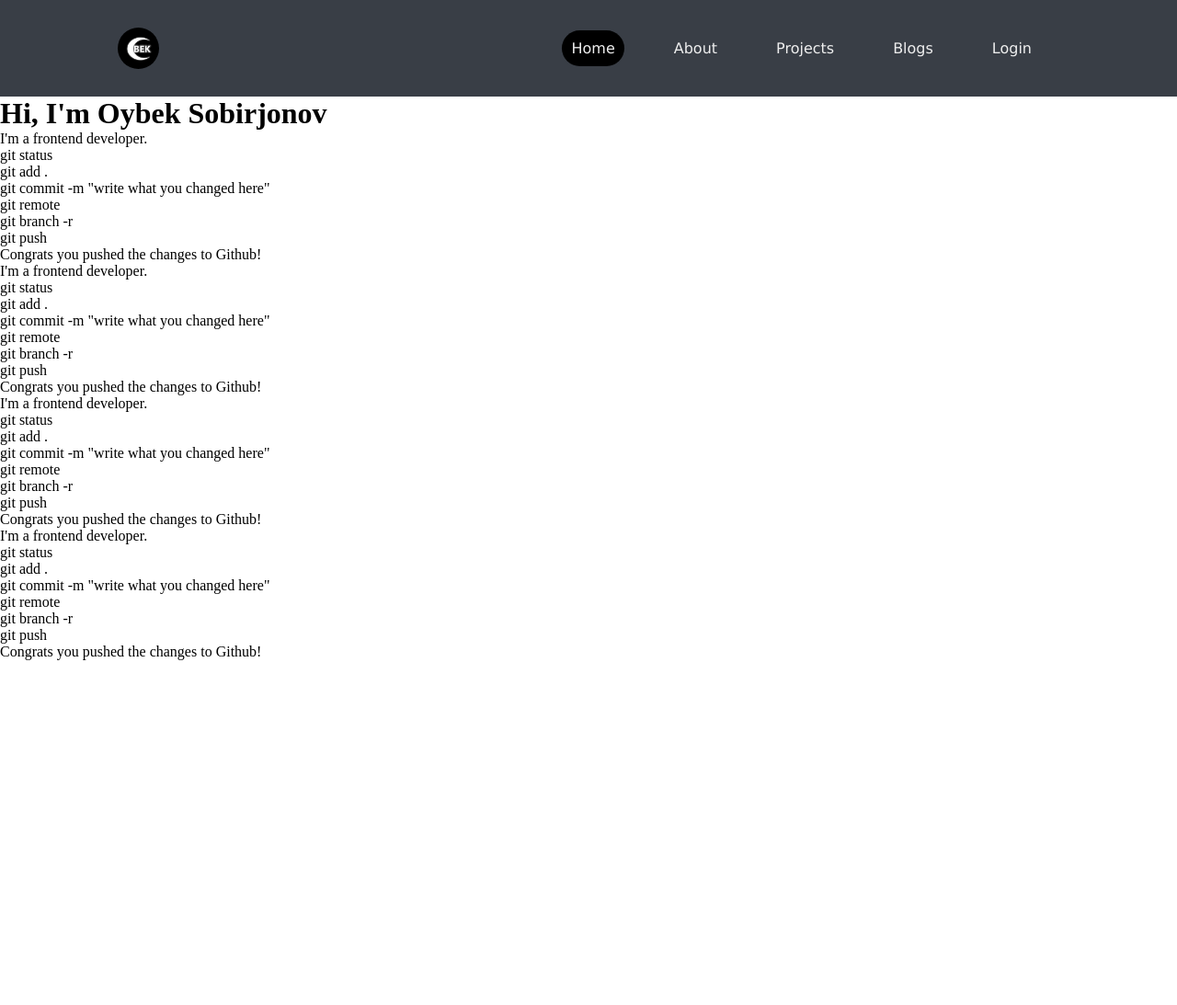
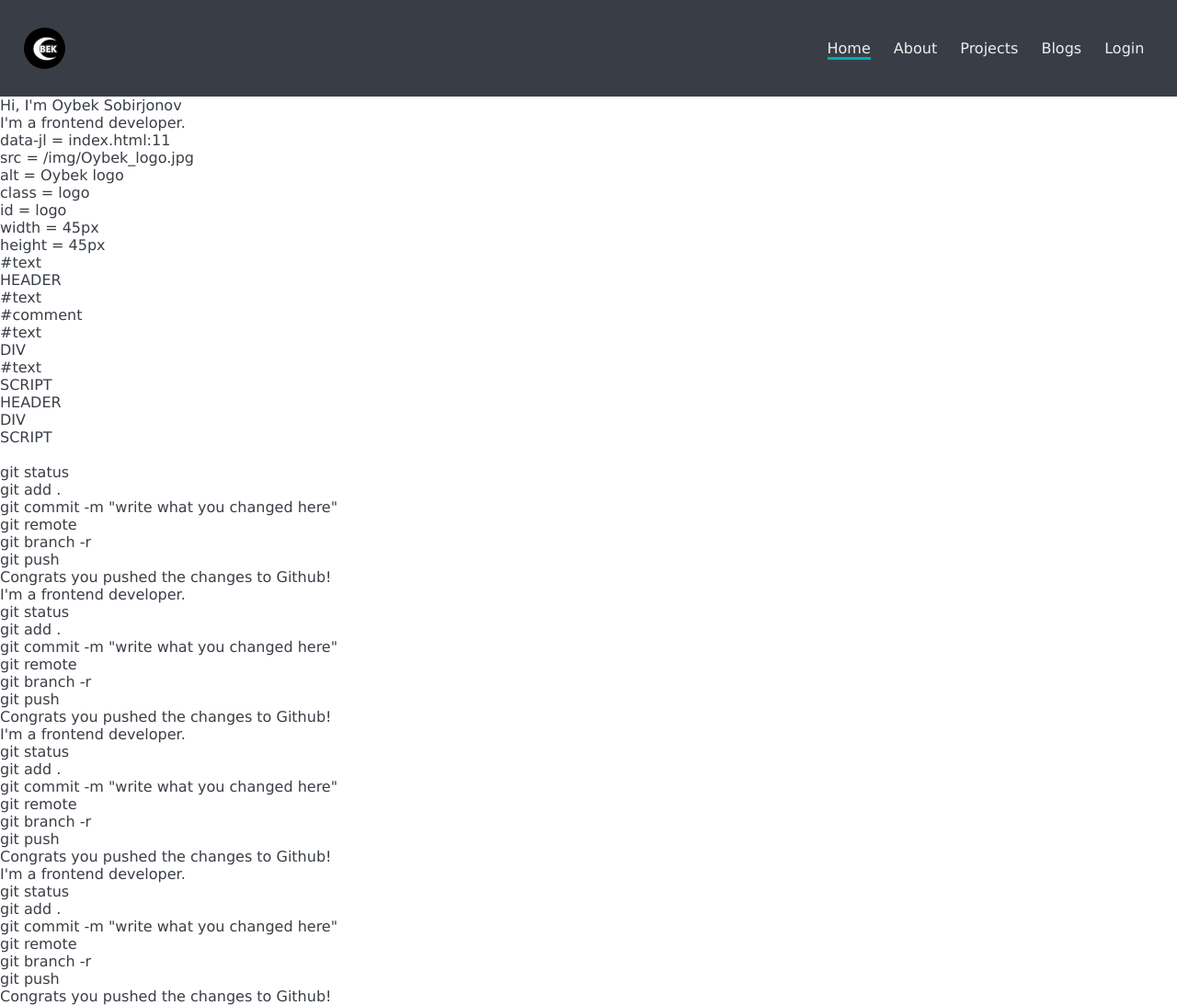
Before and after one commit to oybek-sobirjonov/MyPortfolio, a plain HTML site: page index.html in a window 1280 px wide. Shown: the whole page at 92% size. Before the commit the page ends 800 px from the top, so only its background shows below. Drawn offline with Linux system fonts and the light colour scheme.

Commit message:
home
navbar chala from home

```diff
--- a/index.html
+++ b/index.html
@@ -8,10 +8,10 @@
 </head>
 <body>
     <header>
-        <img src="/img/Oybek_logo.jpg" alt="Oybek logo" class="logo" width="45px" height="45px">
-        <nav>
+        <img src="/img/Oybek_logo.jpg" alt="Oybek logo" class ="logo" id="logo" width="45px" height="45px">
+        <nav id="myNav">
             <ul class="nav_links">
-                <li><a href="#" id="active">Home</a></li>
+                <li><a href="#" id="home">Home</a></li>
                 <li><a href="#">About</a></li>
                 <li><a href="#">Projects</a></li>
                 <li><a href="#">Blogs</a></li>
@@ -31,6 +31,8 @@
     <div class="content">
         <h1>Hi, I'm Oybek Sobirjonov</h1>
         <p>I'm a frontend developer.</p>
+        <p id="demo"></p>
+        <br>
         <p>git status</p>
         <p>git add .</p>
         <p>git commit -m "write what you changed here"</p>
--- a/myPortfolio.js
+++ b/myPortfolio.js
@@ -1,13 +1,60 @@
 let navLinks = document.getElementsByClassName('nav_links')
 let active = document.getElementById('active');
+let navs = document.getElementById('myNav');
 
-Array.from(navLinks).forEach(function(item){
-    item.addEventListener("onclick", function( event ) {
-        // highlight the mouseover target
-        event.id='active';
-})});
+// Array.from(navLinks).forEach(function(item){
+//     item.addEventListener("onclick", function( event ) {
+//         // highlight the mouseover target
+//         event.id='active';
+// })});
+
+// Array.from(navLinks).forEach(function(item){
+//     item.addEventListener("mouseover", function( event ) {
+//         // highlight the mouseover target
+//         event = active.id='';
+// })});
+
 // Array.from(navLinks).forEach(function(item){
 //     item.addEventListener("mouseout", function( event ) {
 //         // highlight the mouseover target
 //         event = active.id='active';
 // })});
+
+
+// navs.addEventListener('mouseover', function () {
+//     console.log('mouse overed');
+//     return active.id = '';
+// });
+
+// if ()
+// navs.addEventListener('mouseout', function () {
+//     console.log('mouse overed');
+//     return active.id = 'active';
+// });
+
+// let myMouseover = () => active.id = '';
+// navs.addEventListener('mouseover', myMouseover);
+
+// let myMouseout = () => active.id = 'active';
+// navs.addEventListener('mouseout', myMouseout);
+
+const nodeMap = document.getElementById('logo').attributes;
+let text = '';
+for (let i = 0; i < nodeMap.length; i++) {
+    text += `${nodeMap[i].name} = ${nodeMap[i].value} <br>`;
+}
+document.getElementById('demo').innerHTML = text;
+
+const nodeList = document.body.childNodes;
+// let text = '';
+for (let i = 0; i < nodeList.length; i++) {
+    text += `${nodeList[i].nodeName} <br>`;
+}
+document.getElementById('demo').innerHTML = text;
+
+const collection = document.body.children;
+// let text = '';
+for (let i = 0; i < collection.length; i++) {
+    text += `${collection[i].tagName} <br>`;
+}
+document.getElementById('demo').innerHTML = text;
--- a/style.css
+++ b/style.css
@@ -1,34 +1,24 @@
-* {
+ /* my color choices for myPortfolio
+  blue #00ADB5
+  grey #393E46
+  black #222831
+  white #EEEEEE */
+
+  * {
   box-sizing: border-box;
   margin: 0;
   padding: 0;
-
-  /* my blue #00ADB5
-  my grey #393E46
-  my black #222831
-  my white #EEEEEE */
-}
-
-#active {
-  padding: 10px;
-  border: none;
-  border-radius: 50px;
-  background-color: black;
-}
-
-li, a {
   font-family: Verdana, Geneva, Tahoma, sans-serif;
   font-weight: 500;
   font-size: 16px;
-  color: #EEEEEE;
-  text-decoration: none;
+  color: #393E46;
 }
 
 header {
   display: flex;
   justify-content: flex-end;
   align-items: center;
-  padding: 30px 10%;
+  padding: 30px 2%;
   background-color: #393E46;
 }
 
@@ -57,29 +47,23 @@ header {
 .nav_links {
   list-style: none;
 }
+
 .nav_links li {
   display: inline-block;
-  padding: 0px 20px;
+  border-radius: 50px;
+  padding: 10px;
+  transition: all .3s ease 0s;
 }
 
-.nav_links li a {
-  padding: 10px;
-  border: none;
-  border-radius: 50px;
-  transition: all 0.3s ease 0s;
+.nav_links li:hover {
+  background-color:black;
 }
 
-.nav_links li a:hover {
-  background-color:black;
-  animation-name: spin;
-  animation-duration: 1s;
-  animation-iteration-count: 1;
-  animation-timing-function: ease;
+li, a {
+  color: #EEEEEE;
+  text-decoration: none;
 }
 
-@media screen and (max-width: 400px) {
-    nav a {
-      text-align: center;
-      float: none;
-    }
+li a#home {
+  border-bottom: #00ADB5 3px solid;
 }
```
